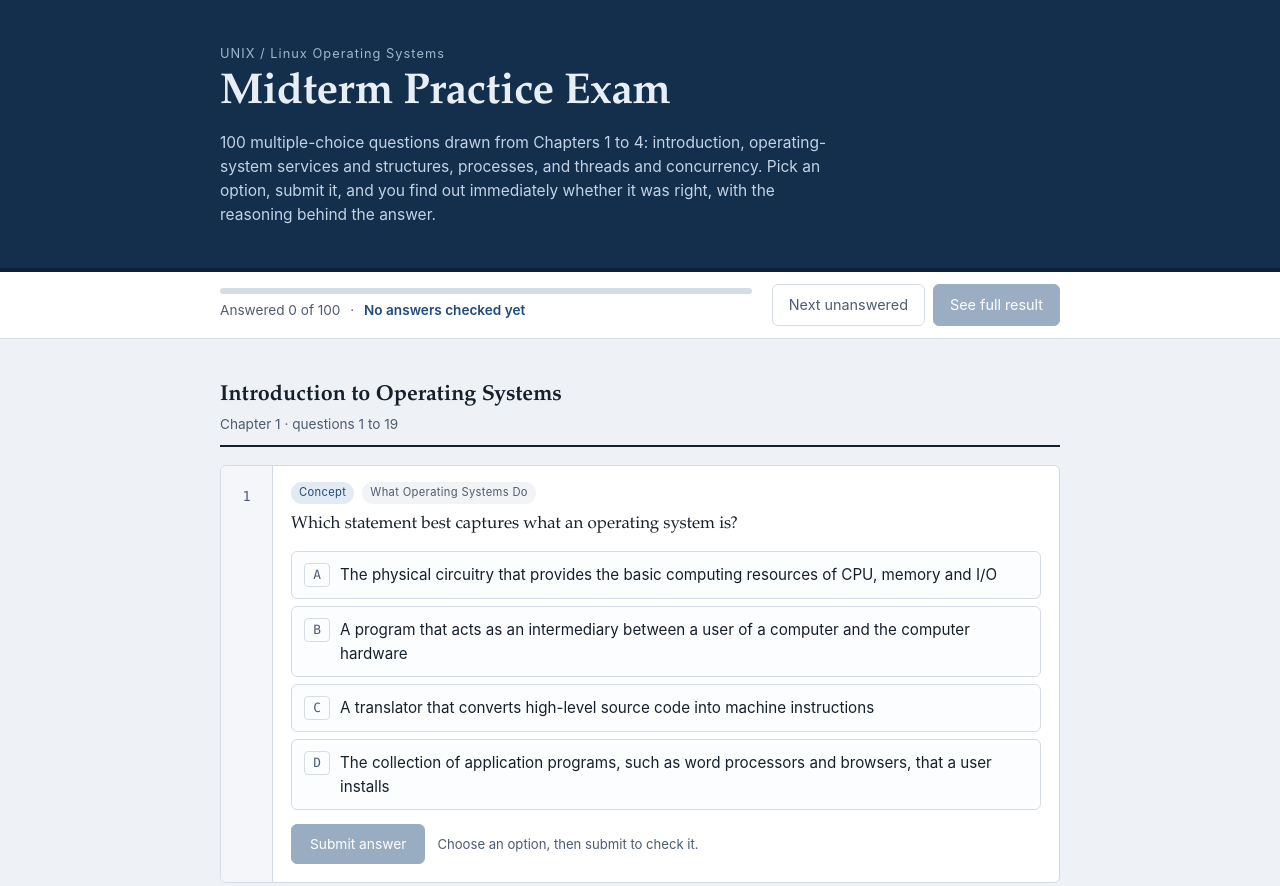
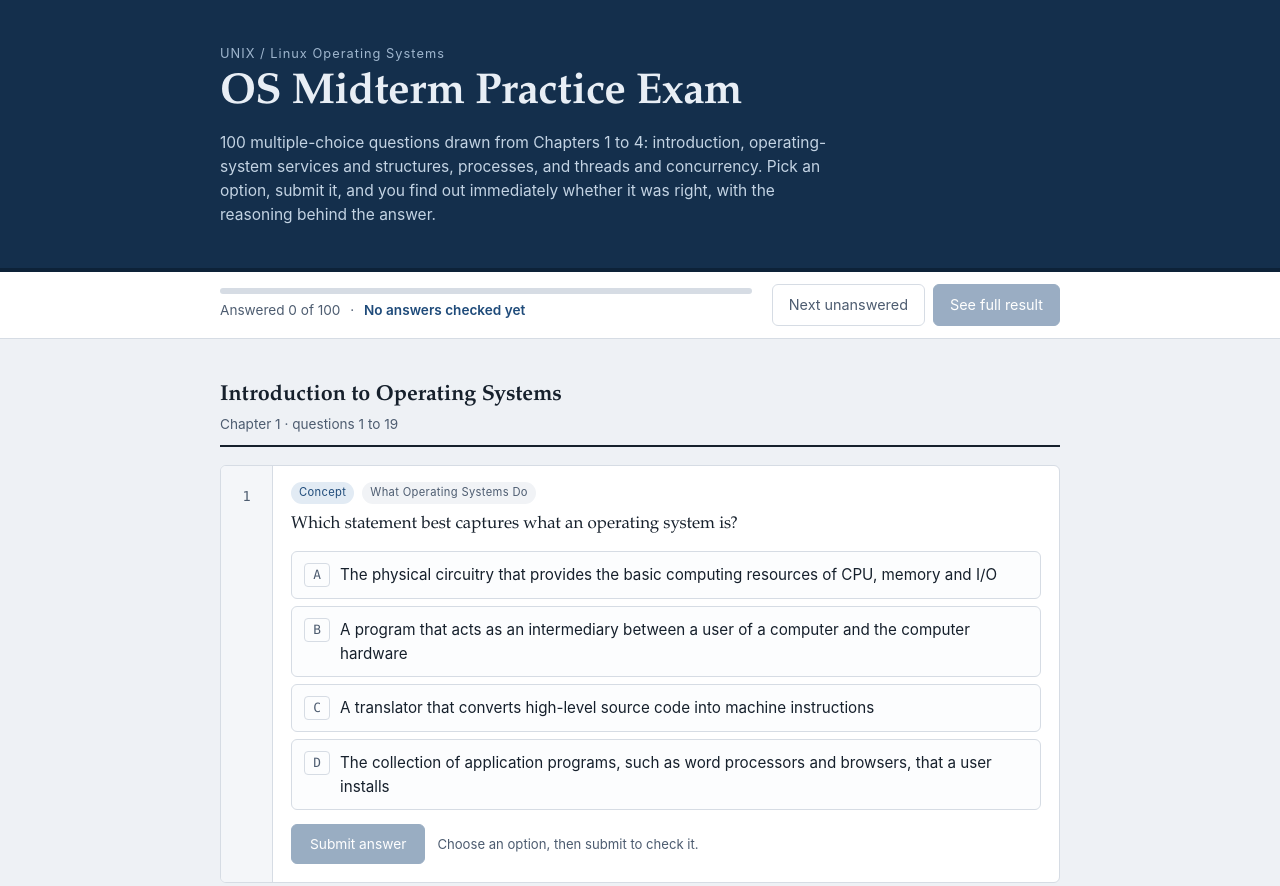
Before and after one commit to arxvl/Operating-system-interactive-exam, a plain HTML site: page index.html in a window 1280 px wide. Shown: the top 886 px of the page. Drawn offline with Linux system fonts and the light colour scheme.

Commit message:
add again

```diff
--- a/index.html
+++ b/index.html
@@ -11,7 +11,7 @@
 <header class="masthead">
   <div class="wrap">
     <p class="course">UNIX / Linux Operating Systems</p>
-    <h1>Midterm Practice Exam</h1>
+    <h1>OS Midterm Practice Exam</h1>
     <p class="blurb">
       100 multiple-choice questions drawn from Chapters 1 to 4: introduction,
       operating-system services and structures, processes, and threads and concurrency.
```
